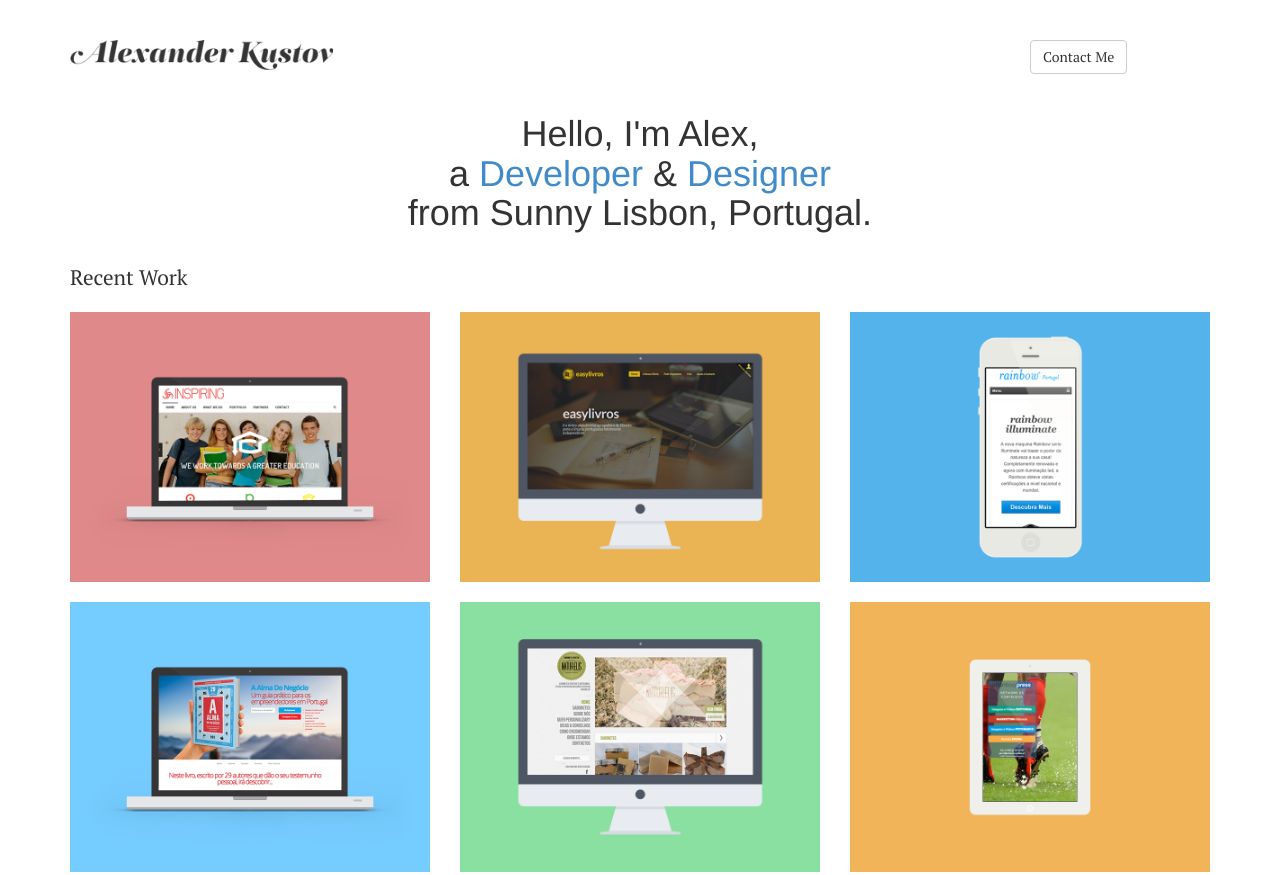
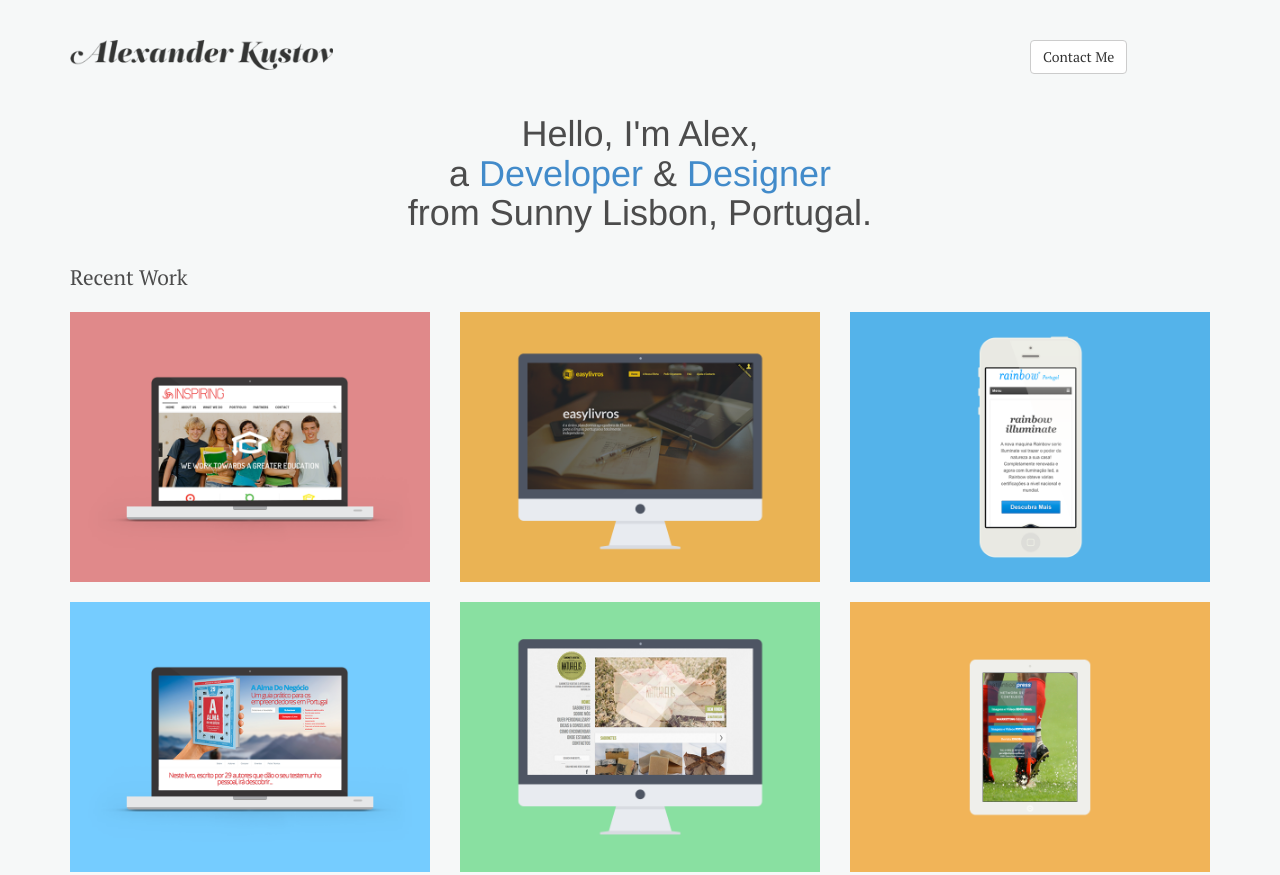
Before and after one commit to alexanderkustov/alexkustov, a plain HTML site: page index.html in a window 1280 px wide. Shown: the top 875 px of the page. Drawn offline with nearby package versions, Linux system fonts and the light colour scheme.

Commit message:
font changed and color

```diff
--- a/css/custom.css
+++ b/css/custom.css
@@ -1,5 +1,7 @@
 body{
 	font-family: 'PT Serif', serif;
+	background: #f6f8f8;
+	color: #4C4C4C;
 }
 
 .card{
```
